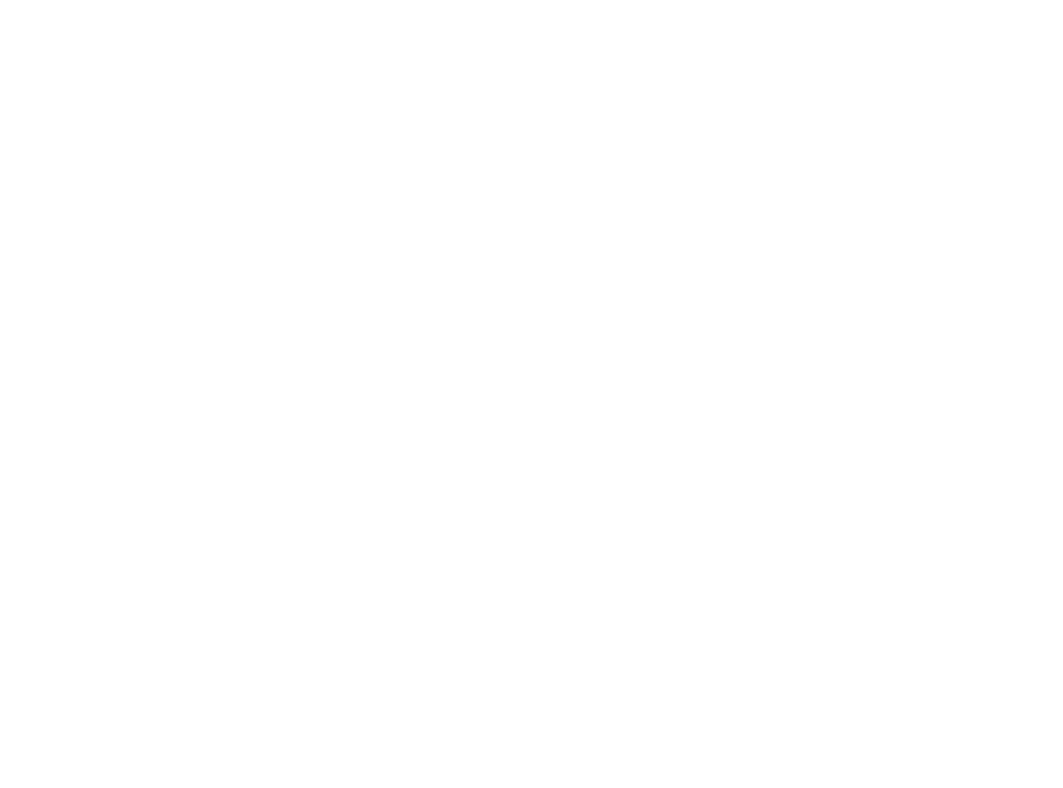
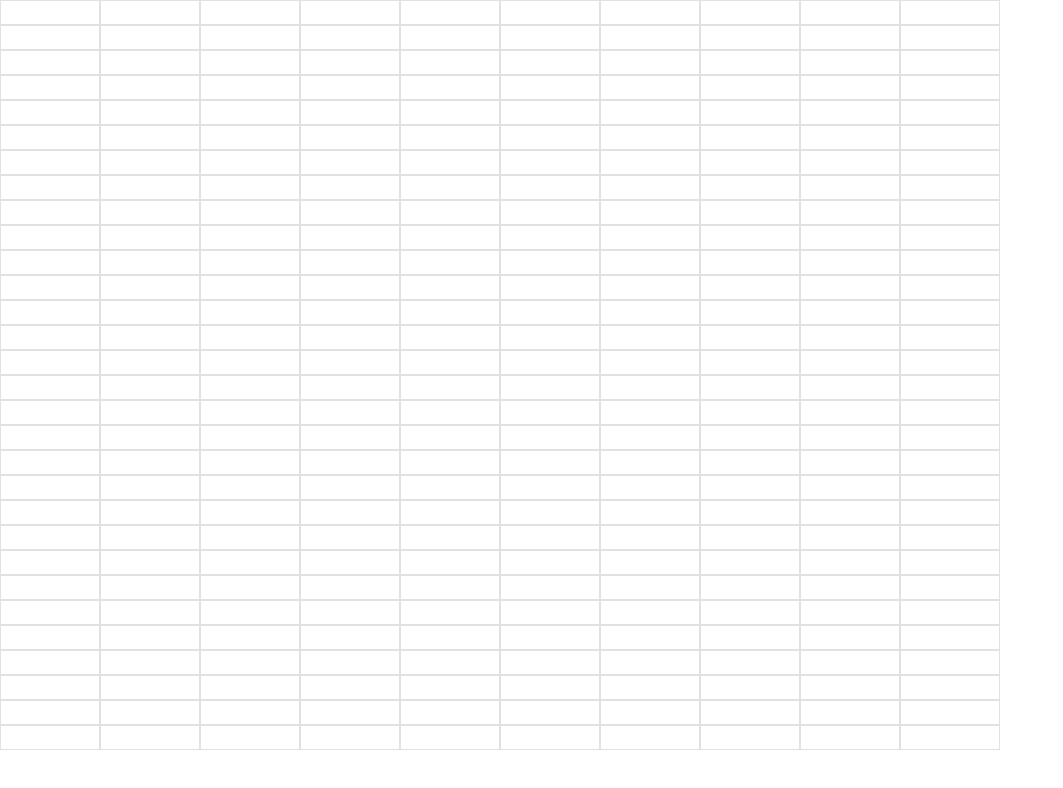
Before and after one commit to aSujal/GoogleSheetsClone, a React (Create React App) app: page / in a window 1280 px wide. Shown: the top 788 px of the page, without its empty margins (0-1063 px from the left). Built offline with nearby package versions, Linux system fonts and the light colour scheme.

Commit message:
Added style

```diff
--- a/src/App.css
+++ b/src/App.css
@@ -1,38 +1,6 @@
-.App {
-  text-align: center;
+*{
+  box-sizing: border-box;
 }
-
-.App-logo {
-  height: 40vmin;
-  pointer-events: none;
+html, body {
+  font-size: 13px;
 }
-
-@media (prefers-reduced-motion: no-preference) {
-  .App-logo {
-    animation: App-logo-spin infinite 20s linear;
-  }
-}
-
-.App-header {
-  background-color: #282c34;
-  min-height: 100vh;
-  display: flex;
-  flex-direction: column;
-  align-items: center;
-  justify-content: center;
-  font-size: calc(10px + 2vmin);
-  color: white;
-}
-
-.App-link {
-  color: #61dafb;
-}
-
-@keyframes App-logo-spin {
-  from {
-    transform: rotate(0deg);
-  }
-  to {
-    transform: rotate(360deg);
-  }
-}
--- a/src/compenents/Cell/Cell.module.css
+++ b/src/compenents/Cell/Cell.module.css
@@ -0,0 +1,19 @@
+.CellInput {
+    width: 100%;
+    height: 100%;
+    padding: 1px 2px;
+    word-wrap: break-word;
+    text-align: left;
+    white-space: pre-wrap;
+    margin: 0;
+    border: 2px solid transparent;
+    border-color: green;
+}
+
+.CellLabel {
+    width: 100%;
+    height: 100%;
+    line-height: 20px;
+    padding: 2px 0;
+    overflow: hidden;
+  }
--- a/src/compenents/Cell/Cell.tsx
+++ b/src/compenents/Cell/Cell.tsx
@@ -6,12 +6,12 @@
   useRef,
   useState,
 } from "react";
-import { atom, useRecoilState } from "recoil";
-import classes from "./Cell.module.css";
+import { useRecoilState } from "recoil";
+import Style from "./Cell.module.css";
 import { CellValueState } from "../../store/CellValueState";
 
 export const CELL_WIDTH = 100;
-export const CELL_HEIGHT = 25;
+export const CELL_HEIGHT = 20;
 
 export type CellProps = {
   children?: string;
@@ -49,13 +49,18 @@
 
   return isEditMode ? (
     <input
+      className={Style.CellInput}
       ref={inputRef}
       data-cell-id={props.cellid}
       value={cellValue}
       onChange={updateCellValueState}
     />
   ) : (
-    <div data-cell-id={props.cellid} onClick={changeLabelToInput}>
+    <div
+      className={Style.CellLabel}
+      data-cell-id={props.cellid}
+      onClick={changeLabelToInput}
+    >
       {cellValue} {/* value */}
     </div>
   );
--- a/src/compenents/Column/Column.module.css
+++ b/src/compenents/Column/Column.module.css
@@ -0,0 +1,6 @@
+.Column{
+    min-width: 100px;
+    max-width: 100px;
+    height: 25px;
+    border: 1px solid #e1e1e1;
+}
--- a/src/compenents/Column/Column.tsx
+++ b/src/compenents/Column/Column.tsx
@@ -1,10 +1,11 @@
 import React, { ComponentType, FunctionComponent } from "react";
+import style from "./Column.module.css";
 export type ColumnProps = {
   children: React.ReactNode;
 };
 
 const Column: FunctionComponent<ColumnProps> = (props) => {
-  return <td>{props.children}</td>;
+  return <td className={style.Column}>{props.children}</td>;
 };
 
 export default Column;
--- a/src/compenents/Sheet/Sheet.module.css
+++ b/src/compenents/Sheet/Sheet.module.css
@@ -0,0 +1,3 @@
+.Sheet{
+    border-spacing: 0;
+}
--- a/src/compenents/Sheet/Sheet.tsx
+++ b/src/compenents/Sheet/Sheet.tsx
@@ -4,6 +4,7 @@
 import Cell, { CELL_HEIGHT, CELL_WIDTH } from "../Cell/Cell";
 import { useRecoilValue } from "recoil";
 import { SheetSizeState } from "../../store/SheetSizeState";
+import style from "./Sheet.module.css";
 
 export type SheetProps = {};
 
@@ -13,7 +14,7 @@
   const numberOfRows = sheetSize.height / CELL_HEIGHT;
   return (
     <div>
-      <table>
+      <table className={style.Sheet}>
         <tbody>
           {[...Array(numberOfRows)].map((row, rowIndex) => (
             <Row key={rowIndex}>
--- a/src/store/SheetSizeState.ts
+++ b/src/store/SheetSizeState.ts
@@ -3,8 +3,7 @@
 export const SheetSizeState = atom({
     key:'SheetSizeState',
     default: {
-        width: 600,
+        width: 1000,
         height: 600,
-
     },
 });
```
